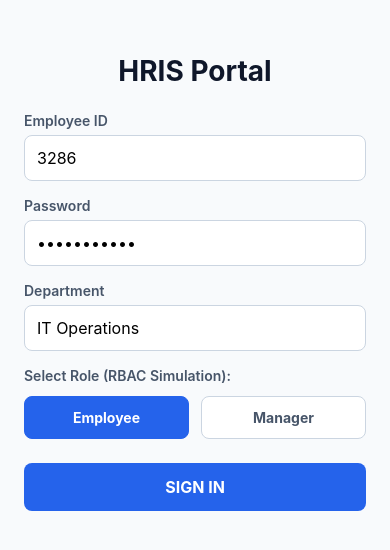
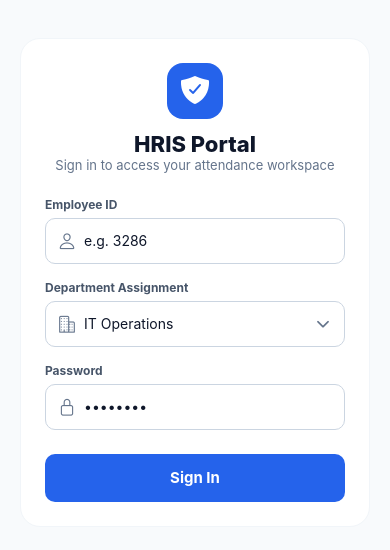
Before and after one commit to itsolutions123/HRISMobile_2026, a React Native app: screen /Login in a window 390 px wide. Shown: the part 140-690 px from the top of the page. Built offline with nearby package versions, Linux system fonts and the light colour scheme.

Commit message:
Add persistent login credentials, mobile department dropdown, and Smart Groups admin panel tab

```diff
--- a/package.json
+++ b/package.json
@@ -4,6 +4,7 @@
   "main": "index.js",
   "dependencies": {
     "@expo/vector-icons": "^15.0.2",
+    "@react-native-async-storage/async-storage": "2.2.0",
     "@react-navigation/bottom-tabs": "^7.18.18",
     "@react-navigation/native": "^7.3.18",
     "@react-navigation/native-stack": "^7.18.10",
--- a/src/screens/LoginScreen.js
+++ b/src/screens/LoginScreen.js
@@ -1,100 +1,163 @@
-import React, { useState, useContext } from 'react';
-import { View, Text, TextInput, TouchableOpacity, StyleSheet, ActivityIndicator } from 'react-native';
+import React, { useState, useEffect, useContext } from 'react';
+import { View, Text, TextInput, TouchableOpacity, StyleSheet, ActivityIndicator, Alert, KeyboardAvoidingView, Platform } from 'react-native';
+import AsyncStorage from '@react-native-async-storage/async-storage';
+import { Ionicons } from '@expo/vector-icons';
 import { AuthContext } from '../context/AuthContext';
+
+const DEPARTMENTS = [
+  'IT Operations',
+  'Executive',
+  'Operations',
+  'Admin',
+  'Sales'
+];
 
 export default function LoginScreen() {
   const { login } = useContext(AuthContext);
-  const [employeeId, setEmployeeId] = useState('3286');
+  const [employeeId, setEmployeeId] = useState('');
+  const [password, setPassword] = useState('');
   const [department, setDepartment] = useState('IT Operations');
-  const [password, setPassword] = useState('password123');
-  const [role, setRole] = useState('employee');
-  const [submitting, setSubmitting] = useState(false);
+  const [showDeptDropdown, setShowDeptDropdown] = useState(false);
+  const [loading, setLoading] = useState(false);
+
+  useEffect(() => {
+    loadSavedCredentials();
+  }, []);
+
+  const loadSavedCredentials = async () => {
+    try {
+      const savedEmpId = await AsyncStorage.getItem('hris_last_emp_id');
+      const savedDept = await AsyncStorage.getItem('hris_last_dept');
+      if (savedEmpId) setEmployeeId(savedEmpId);
+      if (savedDept && DEPARTMENTS.includes(savedDept)) setDepartment(savedDept);
+    } catch (e) {
+      console.log('Error reading storage:', e);
+    }
+  };
 
   const handleLogin = async () => {
-    if (!employeeId.trim() || !password.trim()) {
-      alert('Please enter both Employee ID and Password');
+    if (!employeeId || !password) {
+      Alert.alert('Missing Fields', 'Please enter your Employee ID and Password.');
       return;
     }
-    setSubmitting(true);
-    await login(employeeId, role, password);
-    setSubmitting(false);
+
+    setLoading(true);
+    try {
+      await AsyncStorage.setItem('hris_last_emp_id', employeeId);
+      await AsyncStorage.setItem('hris_last_dept', department);
+
+      const success = await login(employeeId, password, department);
+      if (!success) {
+        Alert.alert('Authentication Failed', 'Invalid credentials or user record not found.');
+      }
+    } catch (error) {
+      Alert.alert('Login Error', error.message || 'Unable to connect to HRIS server.');
+    } finally {
+      setLoading(false);
+    }
   };
 
   return (
-    <View style={styles.container}>
+    <KeyboardAvoidingView behavior={Platform.OS === 'ios' ? 'padding' : 'height'} style={styles.container}>
+      <View style={styles.card}>
+        <View style={styles.logoBadge}>
+          <Ionicons name="shield-checkmark" size={32} color="#ffffff" />
+        </View>
+
         <Text style={styles.title}>HRIS Portal</Text>
+        <Text style={styles.subtitle}>Sign in to access your attendance workspace</Text>
 
         <View style={styles.inputGroup}>
           <Text style={styles.label}>Employee ID</Text>
+          <View style={styles.inputWrapper}>
+            <Ionicons name="person-outline" size={18} color="#64748b" style={styles.inputIcon} />
             <TextInput
               style={styles.input}
+              placeholder="e.g. 3286"
               value={employeeId}
               onChangeText={setEmployeeId}
-          placeholder="Enter Employee ID"
-          autoCapitalize="none"
+              autoCapitalize="characters"
             />
+          </View>
+        </View>
+
+        <View style={styles.inputGroup}>
+          <Text style={styles.label}>Department Assignment</Text>
+          <TouchableOpacity
+            style={styles.dropdownTrigger}
+            activeOpacity={0.8}
+            onPress={() => setShowDeptDropdown(!showDeptDropdown)}
+          >
+            <Ionicons name="business-outline" size={18} color="#64748b" style={styles.inputIcon} />
+            <Text style={styles.dropdownValueText}>{department}</Text>
+            <Ionicons name={showDeptDropdown ? "chevron-up" : "chevron-down"} size={18} color="#64748b" />
+          </TouchableOpacity>
+
+          {showDeptDropdown && (
+            <View style={styles.dropdownMenu}>
+              {DEPARTMENTS.map((dept) => (
+                <TouchableOpacity
+                  key={dept}
+                  style={[styles.dropdownItem, department === dept && styles.dropdownItemActive]}
+                  onPress={() => {
+                    setDepartment(dept);
+                    setShowDeptDropdown(false);
+                  }}
+                >
+                  <Text style={[styles.dropdownItemText, department === dept && styles.dropdownItemTextActive]}>
+                    {dept}
+                  </Text>
+                  {department === dept && <Ionicons name="checkmark" size={16} color="#2563eb" />}
+                </TouchableOpacity>
+              ))}
+            </View>
+          )}
         </View>
 
         <View style={styles.inputGroup}>
           <Text style={styles.label}>Password</Text>
+          <View style={styles.inputWrapper}>
+            <Ionicons name="lock-closed-outline" size={18} color="#64748b" style={styles.inputIcon} />
             <TextInput
               style={styles.input}
+              placeholder="••••••••"
+              secureTextEntry
               value={password}
               onChangeText={setPassword}
-          placeholder="Enter Password"
-          secureTextEntry
             />
           </View>
-
-      <View style={styles.inputGroup}>
-        <Text style={styles.label}>Department</Text>
-        <TextInput
-          style={styles.input}
-          value={department}
-          onChangeText={setDepartment}
-          placeholder="Enter Department"
-        />
         </View>
 
-      <Text style={styles.label}>Select Role (RBAC Simulation):</Text>
-      <View style={styles.roleContainer}>
-        <TouchableOpacity
-          style={[styles.roleBtn, role === 'employee' && styles.roleBtnActive]}
-          onPress={() => setRole('employee')}
-        >
-          <Text style={[styles.roleBtnText, role === 'employee' && styles.roleBtnTextActive]}>Employee</Text>
-        </TouchableOpacity>
-
-        <TouchableOpacity
-          style={[styles.roleBtn, role === 'manager' && styles.roleBtnActive]}
-          onPress={() => setRole('manager')}
-        >
-          <Text style={[styles.roleBtnText, role === 'manager' && styles.roleBtnTextActive]}>Manager</Text>
-        </TouchableOpacity>
-      </View>
-
-      <TouchableOpacity style={styles.submitBtn} onPress={handleLogin} disabled={submitting}>
-        {submitting ? (
-          <ActivityIndicator color="#fff" />
+        <TouchableOpacity style={styles.submitBtn} onPress={handleLogin} disabled={loading} activeOpacity={0.85}>
+          {loading ? (
+            <ActivityIndicator color="#ffffff" />
           ) : (
-          <Text style={styles.submitBtnText}>SIGN IN</Text>
+            <Text style={styles.submitBtnText}>Sign In</Text>
           )}
         </TouchableOpacity>
       </View>
+    </KeyboardAvoidingView>
   );
 }
 
 const styles = StyleSheet.create({
-  container: { flex: 1, padding: 24, justifyContent: 'center', backgroundColor: '#f8fafc' },
-  title: { fontSize: 28, fontWeight: 'bold', textAlign: 'center', marginBottom: 24, color: '#0f172a' },
+  container: { flex: 1, backgroundColor: '#f8fafc', justifyContent: 'center', padding: 20 },
+  card: { backgroundColor: '#ffffff', borderRadius: 20, padding: 24, borderWidth: 1, borderColor: '#f1f5f9', elevation: 3 },
+  logoBadge: { width: 56, height: 56, borderRadius: 16, backgroundColor: '#2563eb', justifyContent: 'center', alignItems: 'center', alignSelf: 'center', marginBottom: 12 },
+  title: { fontSize: 22, fontWeight: '800', color: '#0f172a', textAlign: 'center' },
+  subtitle: { fontSize: 13, color: '#64748b', textAlign: 'center', marginBottom: 24 },
   inputGroup: { marginBottom: 16 },
-  label: { fontSize: 14, color: '#475569', marginBottom: 6, fontWeight: '600' },
-  input: { backgroundColor: '#ffffff', borderWidth: 1, borderColor: '#cbd5e1', padding: 12, borderRadius: 8, fontSize: 16 },
-  roleContainer: { flexDirection: 'row', gap: 12, marginBottom: 24, marginTop: 6 },
-  roleBtn: { flex: 1, padding: 12, borderRadius: 8, borderWidth: 1, borderColor: '#cbd5e1', alignItems: 'center', backgroundColor: '#ffffff' },
-  roleBtnActive: { backgroundColor: '#2563eb', borderColor: '#2563eb' },
-  roleBtnText: { color: '#475569', fontWeight: 'bold' },
-  roleBtnTextActive: { color: '#ffffff' },
-  submitBtn: { backgroundColor: '#2563eb', padding: 14, borderRadius: 8, alignItems: 'center' },
-  submitBtnText: { color: '#ffffff', fontWeight: 'bold', fontSize: 16 },
+  label: { fontSize: 12, fontWeight: '700', color: '#475569', marginBottom: 6 },
+  inputWrapper: { flexDirection: 'row', alignItems: 'center', borderWidth: 1, borderColor: '#cbd5e1', borderRadius: 10, paddingHorizontal: 12, height: 46, backgroundColor: '#ffffff' },
+  inputIcon: { marginRight: 8 },
+  input: { flex: 1, fontSize: 14, color: '#0f172a' },
+  dropdownTrigger: { flexDirection: 'row', alignItems: 'center', borderWidth: 1, borderColor: '#cbd5e1', borderRadius: 10, paddingHorizontal: 12, height: 46, backgroundColor: '#ffffff' },
+  dropdownValueText: { flex: 1, fontSize: 14, color: '#0f172a' },
+  dropdownMenu: { marginTop: 4, borderWidth: 1, borderColor: '#e2e8f0', borderRadius: 10, backgroundColor: '#ffffff', elevation: 4, overflow: 'hidden' },
+  dropdownItem: { flexDirection: 'row', justifyContent: 'space-between', alignItems: 'center', paddingVertical: 12, paddingHorizontal: 14, borderBottomWidth: 1, borderBottomColor: '#f1f5f9' },
+  dropdownItemActive: { backgroundColor: '#eff6ff' },
+  dropdownItemText: { fontSize: 13, color: '#334155' },
+  dropdownItemTextActive: { color: '#2563eb', fontWeight: '700' },
+  submitBtn: { backgroundColor: '#2563eb', height: 48, borderRadius: 10, justifyContent: 'center', alignItems: 'center', marginTop: 8 },
+  submitBtnText: { color: '#ffffff', fontWeight: '700', fontSize: 15 },
 });
```
Also changed, not shown: 2 other files (tests, documents, lock files or other folders). Lines whose indentation alone changed are shown as unchanged.
